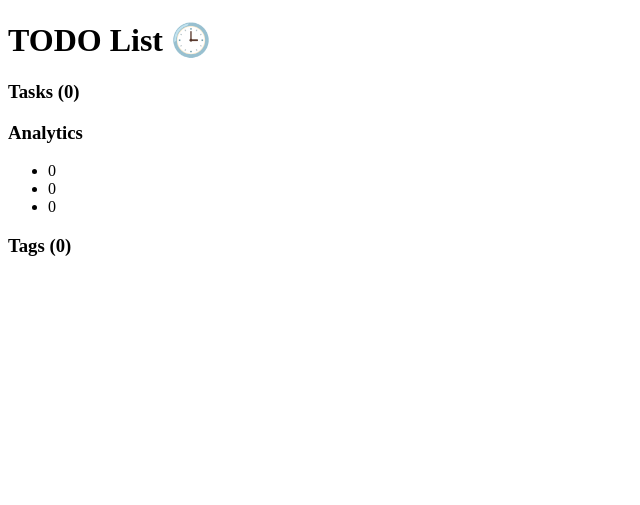
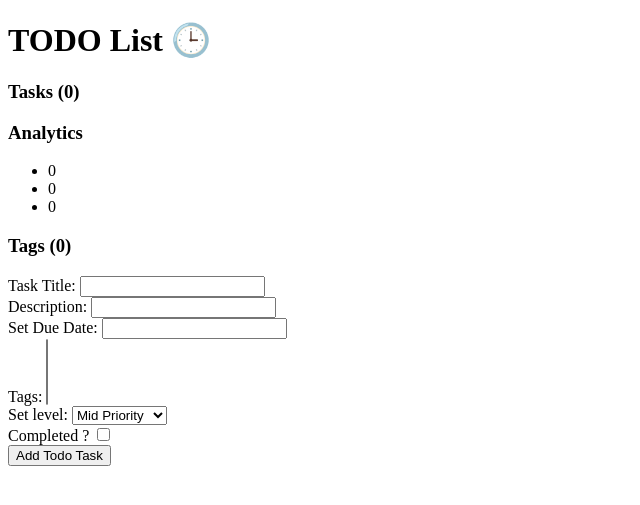
Before and after one commit to brianobot/ToDo-App, a Django app: page /todos/ in a window 1280 px wide. Shown: the top 505 px of the page, without its empty margins (0-640 px from the left). Run offline with Django 4.2, Linux system fonts and the light colour scheme; data that the repository does not hold is empty.

Commit message:
Update progress with the todo app

```diff
--- a/config/settings.py
+++ b/config/settings.py
@@ -2,10 +2,6 @@ from pathlib import Path
 
 # Build paths inside the project like this: BASE_DIR / 'subdir'.
 BASE_DIR = Path(__file__).resolve().parent.parent
-
-
-# Quick-start development settings - unsuitable for production
-# See https://docs.djangoproject.com/en/4.1/howto/deployment/checklist/
 
 # SECURITY WARNING: keep the secret key used in production secret!
 SECRET_KEY = "django-insecure-)r17r4$eo@$(!en_s!shc^e(jh$ss$2y0^=@onh(y6b^@li2hl"
--- a/templates/todos/todos_list.html
+++ b/templates/todos/todos_list.html
@@ -42,5 +42,42 @@
     </ul>
 
 
+    <form method="post">
+        {% csrf_token %}
+        {{ form.non_field_errors }}
+        <div class="fieldWrapper">
+            {{ form.title.errors }}
+            <label for="{{ form.title.id_for_label }}">Task Title:</label>
+            {{ form.title }}
+        </div>
+        <div class="fieldWrapper">
+            {{ form.description.errors }}
+            <label for="{{ form.description.id_for_label }}">Description:</label>
+            {{ form.description }}
+        </div>
+        <div class="fieldWrapper">
+            {{ form.due_date.errors }}
+            <label for="{{ form.due_date.id_for_label }}">Set Due Date:</label>
+            {{ form.due_date }}
+        </div>
+        <div class="fieldWrapper">
+            {{ form.tags.errors }}
+            <label for="{{ form.tags.id_for_label }}">Tags:</label>
+            {{ form.tags }}
+        </div>
+        <div class="fieldWrapper">
+            {{ form.level.errors }}
+            <label for="{{ form.level.id_for_label }}">Set level:</label>
+            {{ form.level }}
+        </div>
+        <div class="fieldWrapper">
+            {{ form.completed.errors }}
+            <label for="{{ form.completed.id_for_label }}">Completed ?</label>
+            {{ form.completed }}
+        </div>
+        <button type="submit">Add Todo Task</button>
+    </form>
+
+
 </body>
 </html>
--- a/todos/forms.py
+++ b/todos/forms.py
@@ -9,6 +9,7 @@ class TODOForm(forms.ModelForm):
         fields = [
             "title",
             "description",
+            "due_date",
             "level",
             "tags",
             "completed",
--- a/todos/views.py
+++ b/todos/views.py
@@ -1,4 +1,5 @@
 from django.http import HttpResponseRedirect
+from django.shortcuts import redirect
 from django.shortcuts import render
 from django.views import View
 
@@ -30,6 +31,7 @@ class TODOView(View):
     def post(self, request, *args, **kwargs):
         form = self.form_class(request.POST)
         if form.is_valid():
-            return HttpResponseRedirect("/success/")
+            form.save()
+            return redirect("todos:todo-list")
 
         return render(request, self.template_name, {"form": form})
```
